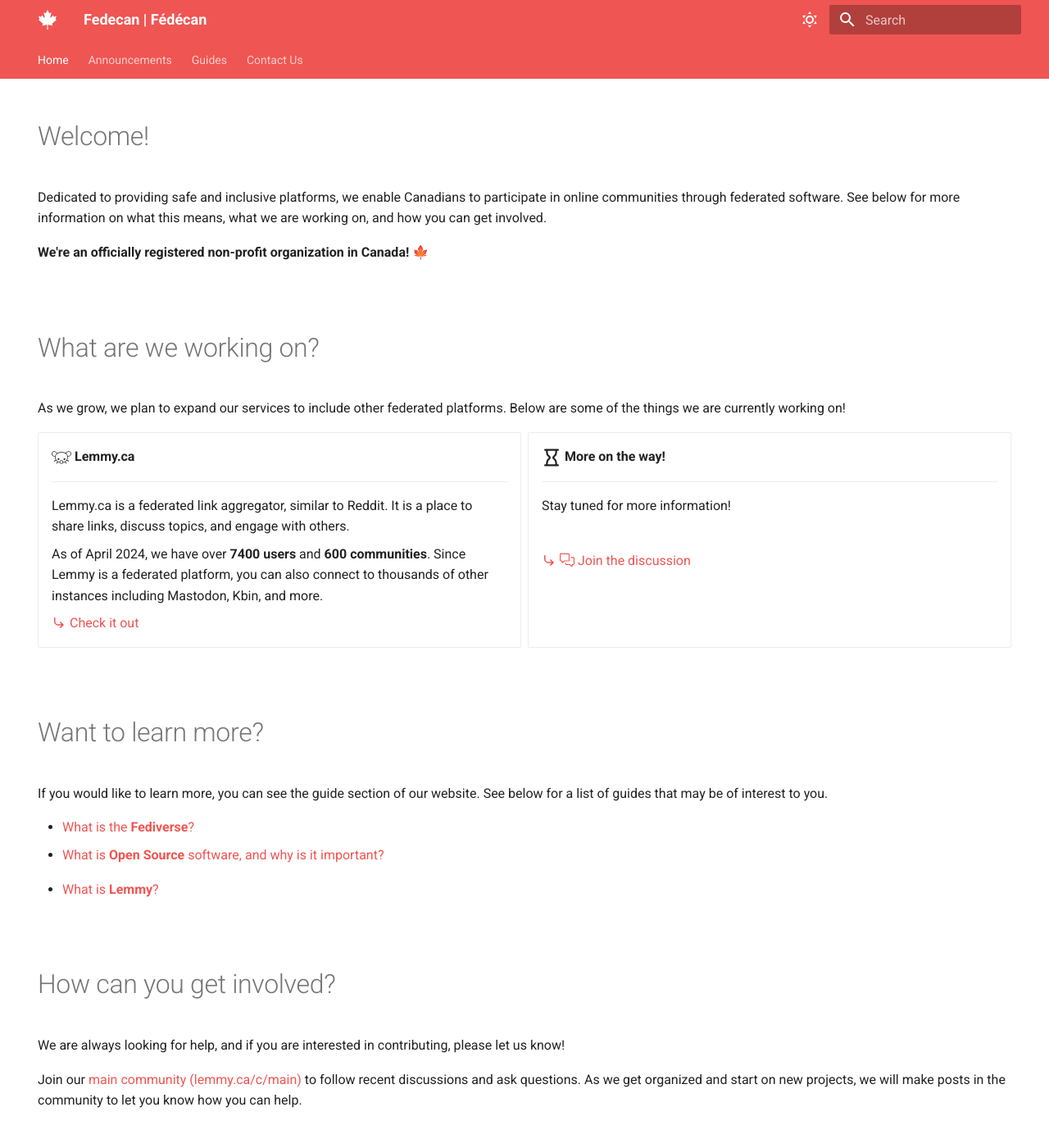
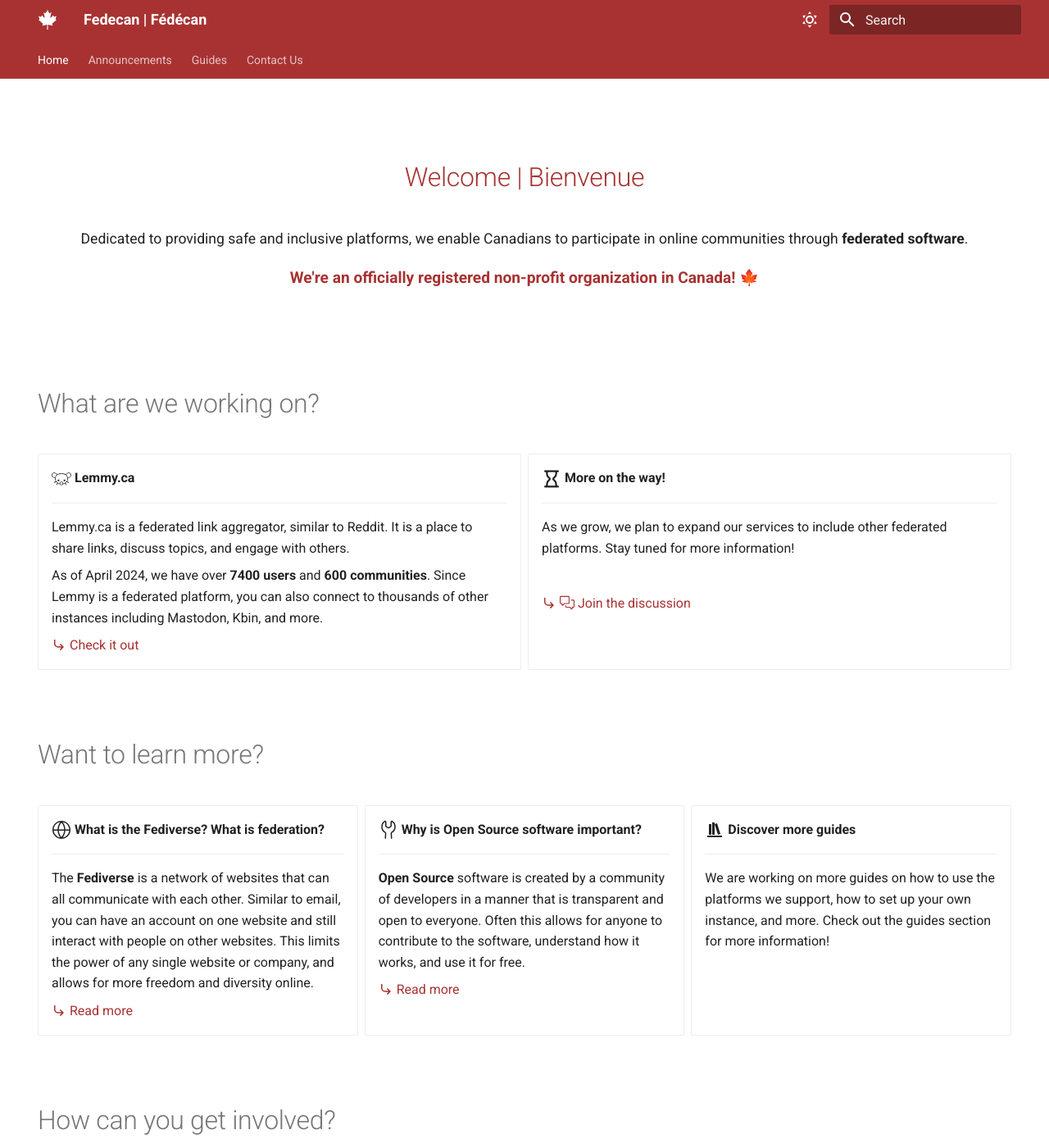
Before and after one commit to fedecan-ca/fedecan.ca, an MkDocs documentation site: the page built from docs/index.md, in a window 1280 px wide and 1400 px high. Shown: the whole window at 82% size. Built offline with MkDocs 1.6.1 and Material for MkDocs 9.7.7, drawn with Linux system fonts in a browser that asks for light colours.

Commit message:
add custom theme

```diff
--- a/docs/index.md
+++ b/docs/index.md
@@ -6,17 +6,19 @@
 
 <!-- ![Image title](https://dummyimage.com/500x300/eee/aaa){ align=right } -->
 
-# Welcome!
-
-Dedicated to providing safe and inclusive platforms, we enable Canadians to participate in online communities through federated software. See below for more information on what this means, what we are working on, and how you can get involved.
-
-**We're an officially registered non-profit organization in Canada! 🍁**
+<div style="text-align: center; margin: 50px; 0px">
+  <h1 style="color: var(--md-primary-fg-color);">Welcome | Bienvenue</h1>
+  <p style="font-size: 1.1em; color: var(--md-default-fg-color); line-height: 1.5; margin: 20px 0;">
+    Dedicated to providing safe and inclusive platforms, we enable Canadians to participate in online communities through <b>federated software</b>.
+  </p>
+  <p style="font-size: 1.2em; color: var(--md-accent-fg-color);">
+    <strong>We're an officially registered non-profit organization in Canada! 🍁</strong>
+  </p>
+</div>
 
 <br> <br>
 
 # What are we working on?
-
-As we grow, we plan to expand our services to include other federated platforms. Below are some of the things we are currently working on!
 
 <div class="grid cards" markdown>
 
@@ -34,7 +36,7 @@
 
     ---
 
-    Stay tuned for more information!
+    As we grow, we plan to expand our services to include other federated platforms. Stay tuned for more information!
 
     <br>
 
@@ -46,16 +48,31 @@
 
 # Want to learn more?
 
-If you would like to learn more, you can see the guide section of our website. See below for a list of guides that may be of interest to you.
+<div class="grid cards" markdown>
 
-<!-- General Guides -->
+-   :octicons-globe-24:{ .lg .middle } __What is the Fediverse? What is federation?__
 
-- [What is the **Fediverse**?](guides/fediverse.md)
-- [What is **Open Source** software, and why is it important?](guides/open-source.md)
+    ---
 
-<!-- Platform Specific Guides -->
+    The **Fediverse** is a network of websites that can all communicate with each other. Similar to email, you can have an account on one website and still interact with people on other websites. This limits the power of any single website or company, and allows for more freedom and diversity online.
 
-- [What is **Lemmy**?](guides/lemmy.md)
+    [:material-arrow-right-bottom: Read more](guides/fediverse.md)
+
+-   :octicons-tools-24:{ .lg .middle } __Why is Open Source software important?__
+
+    ---
+
+    **Open Source** software is created by a community of developers in a manner that is transparent and open to everyone. Often this allows for anyone to contribute to the software, understand how it works, and use it for free.
+
+    [:material-arrow-right-bottom: Read more](guides/open-source.md)
+
+-  :material-bookshelf:{ .lg .middle } __Discover more guides__
+
+    ---
+
+    We are working on more guides on how to use the platforms we support, how to set up your own instance, and more. Check out the guides section for more information!
+
+</div>
 
 <br> <br>
 
--- a/docs/stylesheets/extra.css
+++ b/docs/stylesheets/extra.css
@@ -1,3 +1,22 @@
+[data-md-color-scheme="fedecan-light"] {
+    /* Primary colors */
+    --md-primary-fg-color: #A83232;
+    --md-primary-fg-color--light: #D64545;
+    --md-primary-fg-color--dark: #822424;
+    --md-primary-bg-color: #ffffff;
+    --md-primary-bg-color--light: #F2F2F2;
+
+    /* Accent colors */
+    --md-accent-fg-color: #A83232;
+    --md-accent-fg-color--transparent: rgba(168, 50, 50, 0.5);
+    --md-accent-bg-color: #A83232;
+    --md-accent-bg-color--light: #D64545;
+
+    /* Additional optional customizations */
+    --md-typeset-a-color: var(--md-accent-fg-color);
+    --md-typeset-mark-color: rgba(168, 50, 50, 0.2);
+}
+
 .chart-card--datawrapper {
 	width: 90%;
 	margin: auto;
--- a/mkdocs.yml
+++ b/mkdocs.yml
@@ -24,9 +24,9 @@
   favicon: assets/img/canadian-maple-leaf.svg
 
   palette:
-    - scheme: default
-      primary: red
-      accent: red
+    - scheme: fedecan-light
+      primary: custom
+      accent: custom
       toggle:
         icon: material/weather-sunny
         name: Switch to dark mode
```
Lines whose indentation alone changed are shown as unchanged.
